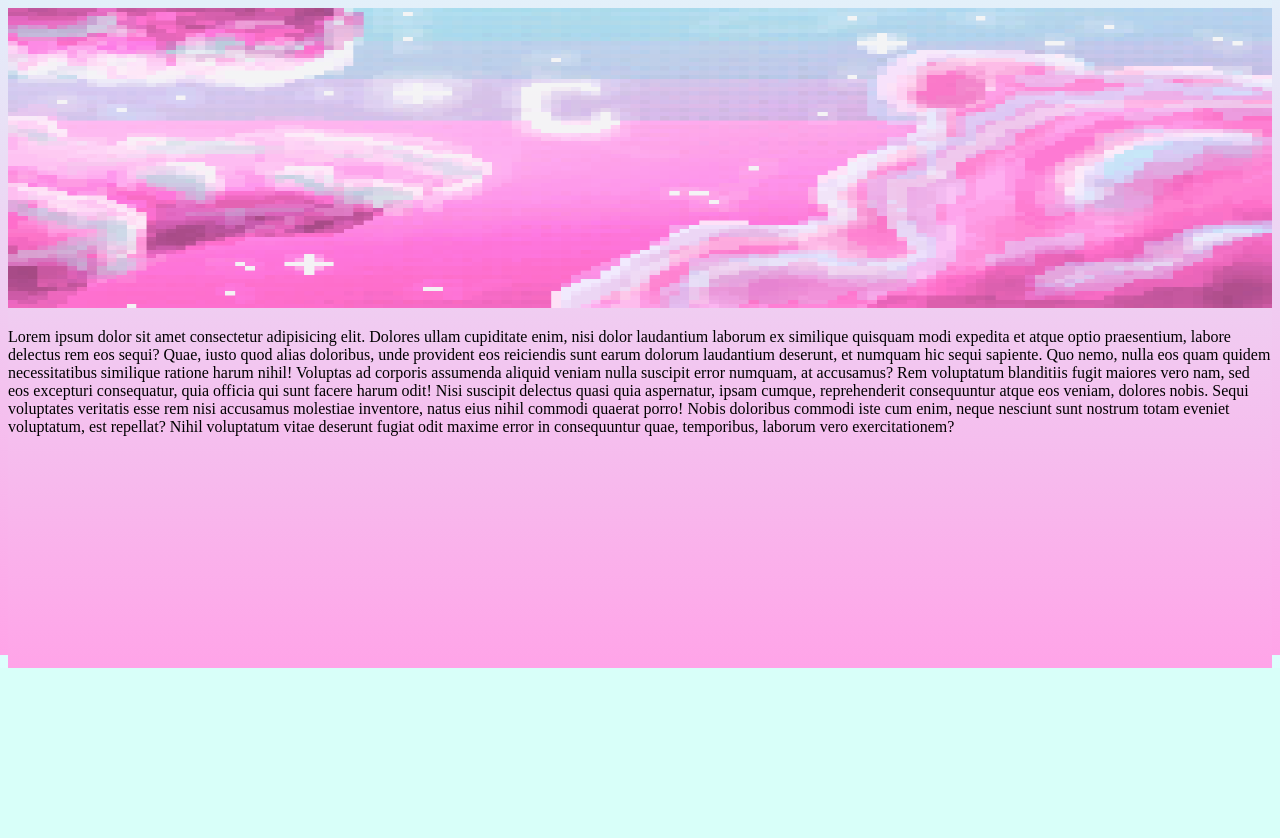
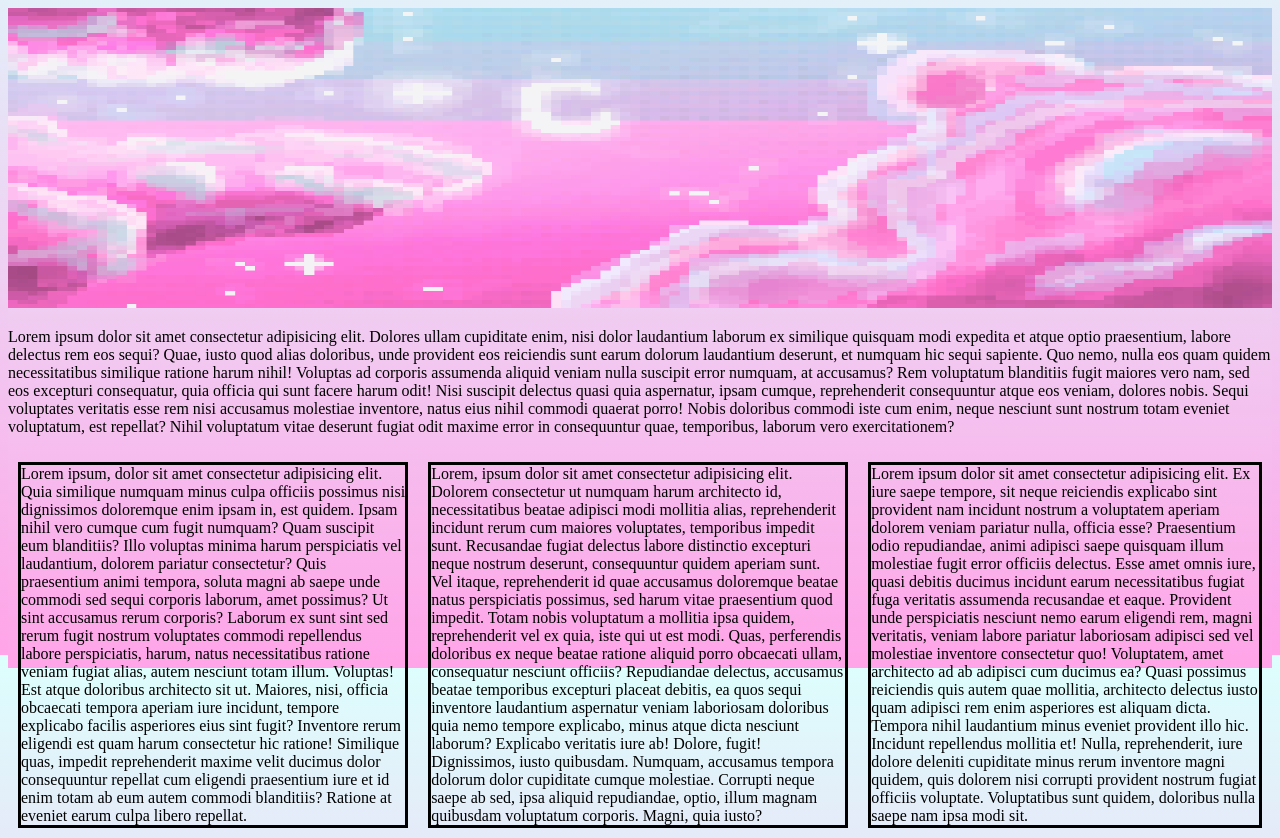
Before and after one commit to jadefoley10253-maker/WEBSITE-ASSIGNMENT1, a plain HTML site: page index.html in a window 1280 px wide. Shown: the part 145-983 px from the top of the page. Before the commit the page ends 813 px from the top, so only its background shows below. Drawn offline with Linux system fonts and the light colour scheme.

Commit message:
grids for index

```diff
--- a/index.html
+++ b/index.html
@@ -33,6 +33,24 @@
 
     </div>
 
+    <div id="GRIDS">
+        <p class="p2">Lorem ipsum, dolor sit amet consectetur adipisicing elit. Quia similique numquam minus culpa officiis possimus nisi dignissimos doloremque enim ipsam in, est quidem. Ipsam nihil vero cumque cum fugit numquam?
+        Quam suscipit eum blanditiis? Illo voluptas minima harum perspiciatis vel laudantium, dolorem pariatur consectetur? Quis praesentium animi tempora, soluta magni ab saepe unde commodi sed sequi corporis laborum, amet possimus?
+        Ut sint accusamus rerum corporis? Laborum ex sunt sint sed rerum fugit nostrum voluptates commodi repellendus labore perspiciatis, harum, natus necessitatibus ratione veniam fugiat alias, autem nesciunt totam illum. Voluptas!
+        Est atque doloribus architecto sit ut. Maiores, nisi, officia obcaecati tempora aperiam iure incidunt, tempore explicabo facilis asperiores eius sint fugit? Inventore rerum eligendi est quam harum consectetur hic ratione!
+        Similique quas, impedit reprehenderit maxime velit ducimus dolor consequuntur repellat cum eligendi praesentium iure et id enim totam ab eum autem commodi blanditiis? Ratione at eveniet earum culpa libero repellat.</p>
+        <p class="p2">Lorem, ipsum dolor sit amet consectetur adipisicing elit. Dolorem consectetur ut numquam harum architecto id, necessitatibus beatae adipisci modi mollitia alias, reprehenderit incidunt rerum cum maiores voluptates, temporibus impedit sunt.
+        Recusandae fugiat delectus labore distinctio excepturi neque nostrum deserunt, consequuntur quidem aperiam sunt. Vel itaque, reprehenderit id quae accusamus doloremque beatae natus perspiciatis possimus, sed harum vitae praesentium quod impedit.
+        Totam nobis voluptatum a mollitia ipsa quidem, reprehenderit vel ex quia, iste qui ut est modi. Quas, perferendis doloribus ex neque beatae ratione aliquid porro obcaecati ullam, consequatur nesciunt officiis?
+        Repudiandae delectus, accusamus beatae temporibus excepturi placeat debitis, ea quos sequi inventore laudantium aspernatur veniam laboriosam doloribus quia nemo tempore explicabo, minus atque dicta nesciunt laborum? Explicabo veritatis iure ab!
+        Dolore, fugit! Dignissimos, iusto quibusdam. Numquam, accusamus tempora dolorum dolor cupiditate cumque molestiae. Corrupti neque saepe ab sed, ipsa aliquid repudiandae, optio, illum magnam quibusdam voluptatum corporis. Magni, quia iusto?</p>
+        <p class="p2">Lorem ipsum dolor sit amet consectetur adipisicing elit. Ex iure saepe tempore, sit neque reiciendis explicabo sint provident nam incidunt nostrum a voluptatem aperiam dolorem veniam pariatur nulla, officia esse?
+        Praesentium odio repudiandae, animi adipisci saepe quisquam illum molestiae fugit error officiis delectus. Esse amet omnis iure, quasi debitis ducimus incidunt earum necessitatibus fugiat fuga veritatis assumenda recusandae et eaque.
+        Provident unde perspiciatis nesciunt nemo earum eligendi rem, magni veritatis, veniam labore pariatur laboriosam adipisci sed vel molestiae inventore consectetur quo! Voluptatem, amet architecto ad ab adipisci cum ducimus ea?
+        Quasi possimus reiciendis quis autem quae mollitia, architecto delectus iusto quam adipisci rem enim asperiores est aliquam dicta. Tempora nihil laudantium minus eveniet provident illo hic. Incidunt repellendus mollitia et!
+        Nulla, reprehenderit, iure dolore deleniti cupiditate minus rerum inventore magni quidem, quis dolorem nisi corrupti provident nostrum fugiat officiis voluptate. Voluptatibus sunt quidem, doloribus nulla saepe nam ipsa modi sit.</p>
+    </div>
+
 
 
 </body>
--- a/styles/styles1.css
+++ b/styles/styles1.css
@@ -55,3 +55,13 @@ a:hover{
     margin-left: 25%;
 
 }
+
+#GRIDS{
+    display: flex;
+    flex-direction: row;
+}
+
+.p2{
+    border: solid;
+    margin: 10px;
+}
```
